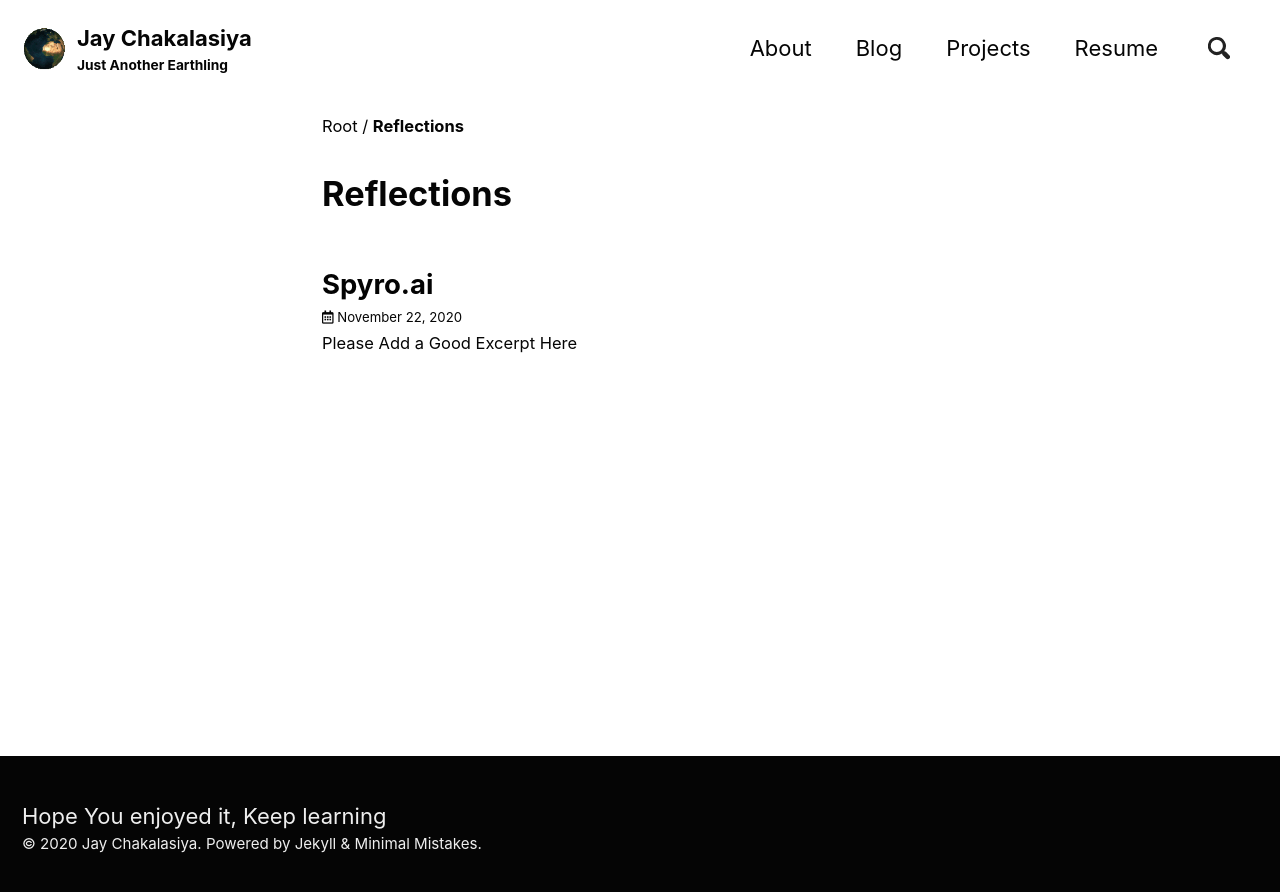
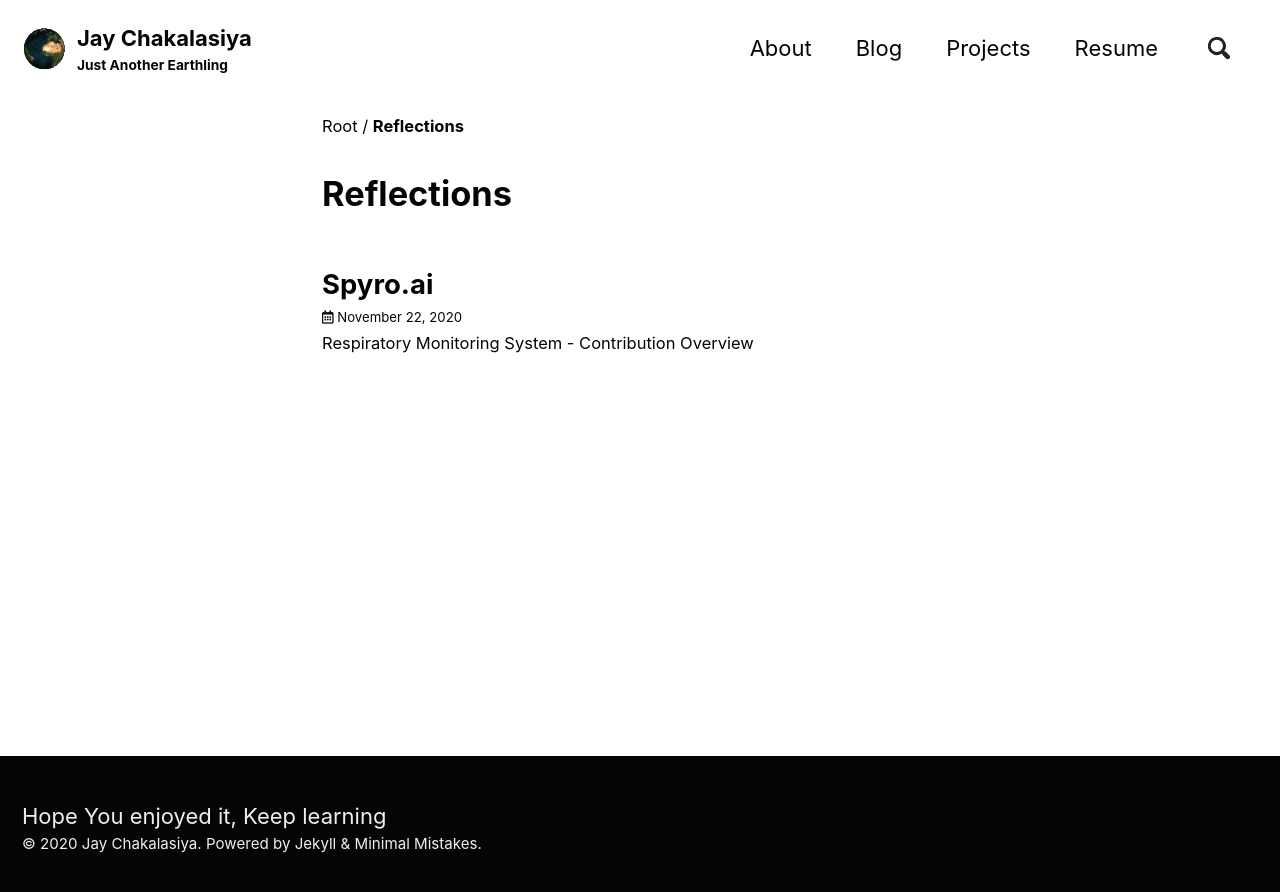
Before and after one commit to jay-chakalasiya/jay-chakalasiya.github.io, a Jekyll site: the page built from _pages/reflection_archive.md, in a window 1280 px wide. Shown: the top 892 px of the page. Built offline with Jekyll 4.4.1, drawn with Linux system fonts in a browser that asks for light colours; cached includes are drawn as plain includes; comment, search, counter and statistics services are not loaded.

Commit message:
Launch Portfolio

```diff
--- a/_reflections/11-20-2020-UW-GIX-Launch-Project-Spyro-ai.md
+++ b/_reflections/11-20-2020-UW-GIX-Launch-Project-Spyro-ai.md
@@ -2,6 +2,7 @@
 title: "Spyro.ai"
 layout: "single"
 classes: "wide"
+excerpt: "Respiratory Monitoring System - Contribution Overview"
 ---
 ## Background
 **Spyro.ai** is a respiratory monitoring system built to increase asthma patient compliance; help doctors make more data-driven decisions and to provide a communication channel between patients and doctors.
```
